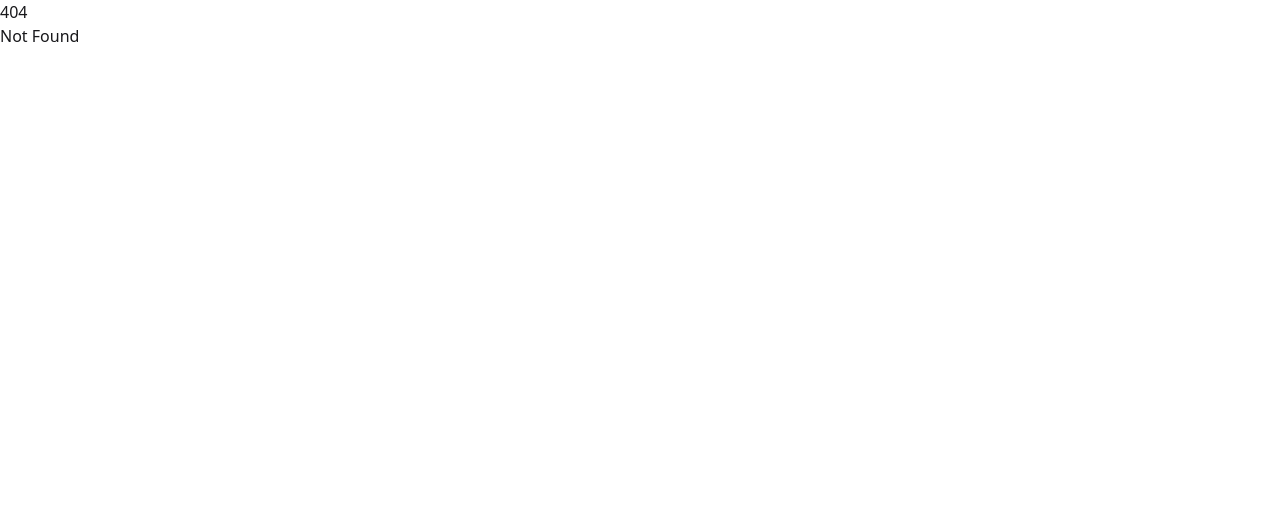
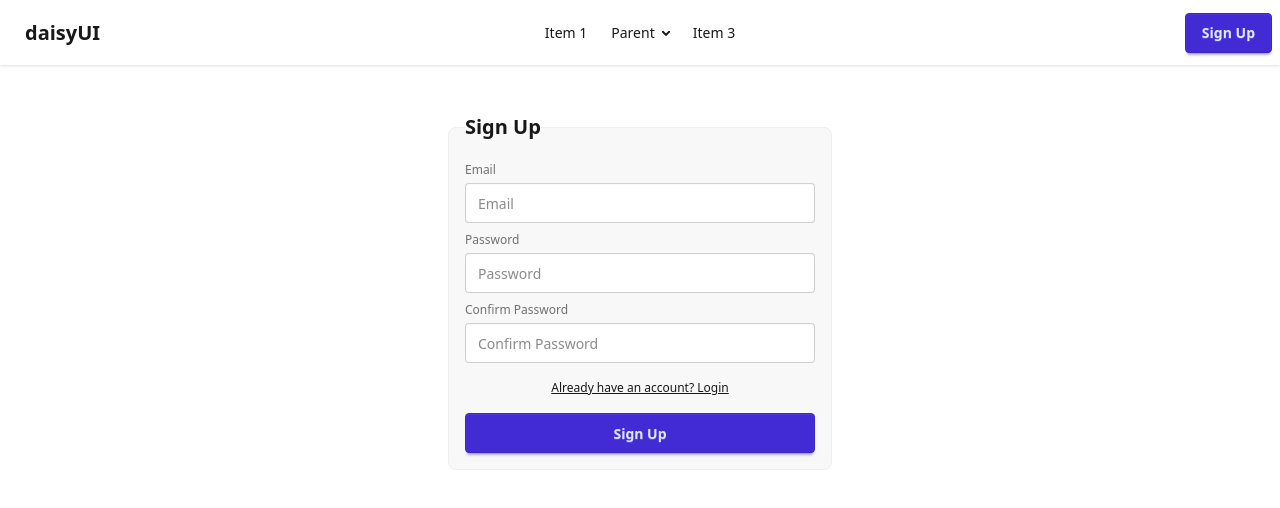
Before and after one commit to Oded2/EmberChat, a SvelteKit app: page /auth in a window 1280 px wide. Before the commit this address had no page. Shown: the top 508 px of the page. Built offline with nearby package versions, Linux system fonts and the light colour scheme; no server answers.

Commit message:
Implement authentication flow with Firebase and create UI components for login and signup

```diff
--- /dev/null
+++ b/src/lib/components/Auth.svelte
@@ -0,0 +1,65 @@
+<script lang="ts">
+	import Fieldset from '$lib/components/Fieldset.svelte';
+	import FieldsetInput from '$lib/components/FieldsetInput.svelte';
+	import { authHandlers } from '$lib/stores/fire';
+
+	let signUp = $state(true);
+	let email = $state('');
+	let password = $state('');
+	let confirmPass = $state('');
+	let inProgress = $state(false);
+
+	async function handleAuthenticate() {
+		inProgress = true;
+		try {
+			if (signUp) {
+				if (password != confirmPass) {
+					alert('Password does not match confirm password');
+					return;
+				}
+				await authHandlers.signup(email, password);
+			} else await authHandlers.login(email, password);
+		} catch (err) {
+			console.error(err);
+		} finally {
+			inProgress = false;
+		}
+	}
+</script>
+
+<form
+	onsubmit={(e) => {
+		e.preventDefault();
+		handleAuthenticate();
+	}}
+>
+	<Fieldset title={signUp ? 'Sign Up' : 'Login'}>
+		<FieldsetInput bind:value={email} label="Email" type="email" placeholder="Email" required
+		></FieldsetInput>
+		<FieldsetInput
+			bind:value={password}
+			label="Password"
+			type="password"
+			placeholder="Password"
+			required
+		></FieldsetInput>
+		{#if signUp}
+			<FieldsetInput
+				bind:value={confirmPass}
+				label="Confirm Password"
+				type="password"
+				placeholder="Confirm Password"
+				required
+			></FieldsetInput>
+		{/if}
+		<button
+			type="button"
+			onclick={() => (signUp = !signUp)}
+			class="mt-2 cursor-pointer font-extralight underline"
+			>{signUp ? 'Already have an account? Login' : "Don't have an account yet? Sign up"}</button
+		>
+		<button disabled={inProgress} type="submit" class="btn btn-primary mt-2"
+			>{signUp ? 'Sign Up' : 'Login'}</button
+		>
+	</Fieldset>
+</form>
--- /dev/null
+++ b/src/lib/components/Fieldset.svelte
@@ -0,0 +1,19 @@
+<script lang="ts">
+	import type { Snippet } from 'svelte';
+
+	interface Props {
+		title?: string;
+		children?: Snippet;
+	}
+
+	const { title, children }: Props = $props();
+</script>
+
+<fieldset class="bg-base-200 border-base-300 rounded-box fieldset mx-auto w-sm gap-2 border p-4">
+	{#if title}
+		<legend class="fieldset-legend text-xl">{title}</legend>
+	{/if}
+	{#if children}
+		{@render children()}
+	{/if}
+</fieldset>
--- /dev/null
+++ b/src/lib/components/FieldsetInput.svelte
@@ -0,0 +1,20 @@
+<script lang="ts">
+	import type { HTMLInputTypeAttribute } from 'svelte/elements';
+
+	interface Props {
+		label?: string;
+		type?: HTMLInputTypeAttribute;
+		placeholder?: string;
+		value?: string;
+		required?: boolean;
+	}
+
+	let { label, type, required, placeholder, value = $bindable() }: Props = $props();
+
+	const id = $props.id();
+</script>
+
+<div class="flex flex-col gap-1">
+	<label for={id} class="label">{label}</label>
+	<input {id} {required} {type} bind:value class="input w-full" {placeholder} />
+</div>
--- /dev/null
+++ b/src/lib/components/Navbar.svelte
@@ -0,0 +1,63 @@
+<script lang="ts">
+	import { authHandlers, authStore } from '$lib/stores/fire';
+</script>
+
+<div class="navbar bg-base-100 shadow-sm">
+	<div class="navbar-start">
+		<div class="dropdown">
+			<div tabindex="0" role="button" class="btn btn-ghost lg:hidden">
+				<svg
+					xmlns="http://www.w3.org/2000/svg"
+					class="h-5 w-5"
+					fill="none"
+					viewBox="0 0 24 24"
+					stroke="currentColor"
+				>
+					<path
+						stroke-linecap="round"
+						stroke-linejoin="round"
+						stroke-width="2"
+						d="M4 6h16M4 12h8m-8 6h16"
+					/>
+				</svg>
+			</div>
+			<ul
+				tabindex="0"
+				class="menu menu-sm dropdown-content bg-base-100 rounded-box z-1 mt-3 w-52 p-2 shadow"
+			>
+				<li><a>Item 1</a></li>
+				<li>
+					<a>Parent</a>
+					<ul class="p-2">
+						<li><a>Submenu 1</a></li>
+						<li><a>Submenu 2</a></li>
+					</ul>
+				</li>
+				<li><a>Item 3</a></li>
+			</ul>
+		</div>
+		<a class="btn btn-ghost text-xl">daisyUI</a>
+	</div>
+	<div class="navbar-center hidden lg:flex">
+		<ul class="menu menu-horizontal px-1">
+			<li><a>Item 1</a></li>
+			<li>
+				<details>
+					<summary>Parent</summary>
+					<ul class="p-2">
+						<li><a>Submenu 1</a></li>
+						<li><a>Submenu 2</a></li>
+					</ul>
+				</details>
+			</li>
+			<li><a>Item 3</a></li>
+		</ul>
+	</div>
+	<div class="navbar-end">
+		{#if $authStore.user}
+			<button onclick={authHandlers.signout} class="btn btn-primary">Logout</button>
+		{:else}
+			<a href="/auth" class="btn btn-primary">Sign Up</a>
+		{/if}
+	</div>
+</div>
--- a/src/lib/firebase/firebase.ts
+++ b/src/lib/firebase/firebase.ts
@@ -1,5 +1,5 @@
 // Import the functions you need from the SDKs you need
-import { deleteApp, getApp, getApps, initializeApp, type FirebaseApp } from 'firebase/app';
+import { deleteApp, getApp, getApps, initializeApp } from 'firebase/app';
 
 import {
 	PUBLIC_FIREBASE_API_KEY,
@@ -13,11 +13,7 @@ import {
 import { getFirestore } from 'firebase/firestore';
 import { getAuth } from 'firebase/auth';
 
-// TODO: Add SDKs for Firebase products that you want to use
-// https://firebase.google.com/docs/web/setup#available-libraries
-
-// Your web app's Firebase configuration
-// For Firebase JS SDK v7.20.0 and later, measurementId is optional
+// Firebase configuration
 const firebaseConfig = {
 	apiKey: PUBLIC_FIREBASE_API_KEY,
 	authDomain: PUBLIC_FIREBASE_AUTH_DOMAIN,
@@ -28,8 +24,16 @@ const firebaseConfig = {
 	measurementId: PUBLIC_FIREBASE_MEASUREMENT_ID
 };
 
-// Initialize Firebase
-const firebaseApp = initializeApp(firebaseConfig);
+// Initialize Firebase app
+let firebaseApp;
+if (!getApps().length) {
+	firebaseApp = initializeApp(firebaseConfig);
+} else {
+	firebaseApp = getApp();
+	deleteApp(firebaseApp);
+	firebaseApp = initializeApp(firebaseConfig);
+}
 
+// Export Firestore and Auth instances
 export const db = getFirestore(firebaseApp);
 export const auth = getAuth(firebaseApp);
--- /dev/null
+++ b/src/lib/stores/fire.ts
@@ -0,0 +1,23 @@
+import { auth } from '$lib/firebase/firebase';
+import { createUserWithEmailAndPassword, signInWithEmailAndPassword, signOut } from 'firebase/auth';
+import { writable, type Writable } from 'svelte/store';
+
+interface AuthStore {
+	user: any;
+	loading: boolean;
+	data: { [key: string]: any };
+}
+
+export const authStore: Writable<AuthStore> = writable({
+	user: null,
+	loading: true,
+	data: {}
+});
+
+export const authHandlers = {
+	signup: async (email: string, password: string) =>
+		await createUserWithEmailAndPassword(auth, email, password),
+	login: async (email: string, password: string) =>
+		await signInWithEmailAndPassword(auth, email, password),
+	signout: async () => signOut(auth)
+};
--- a/src/routes/+layout.svelte
+++ b/src/routes/+layout.svelte
@@ -1,7 +1,61 @@
 <script lang="ts">
+	import Navbar from '$lib/components/Navbar.svelte';
+	import { onMount } from 'svelte';
 	import '../app.css';
+	import { auth, db } from '$lib/firebase/firebase';
+	import { goto } from '$app/navigation';
+	import { doc, getDoc, setDoc } from 'firebase/firestore';
+	import { authStore } from '$lib/stores/fire';
 
 	const { children } = $props();
+
+	const nonAuthRoutes = ['/', '/auth'];
+
+	onMount(() => {
+		const unsubscribe = auth.onAuthStateChanged(async (user) => {
+			const currentPath = window.location.pathname;
+			if (!user && !nonAuthRoutes.includes(currentPath)) {
+				// The user is trying to access a protected page
+				goto('/');
+				return;
+			}
+			if (user) {
+				goto('/');
+			}
+			if (!user) {
+				return;
+			}
+			let dataToSetToStore;
+			const docRef = doc(db, 'users', user.uid);
+			const docSnap = await getDoc(docRef);
+			if (!docSnap.exists()) {
+				console.log('Creating User');
+				const userRef = doc(db, 'users', user.uid);
+				dataToSetToStore = {
+					email: user.email,
+					todos: []
+				};
+				await setDoc(userRef, dataToSetToStore, { merge: true });
+			} else {
+				console.log('Fetching User');
+				const userData = docSnap.data();
+				dataToSetToStore = userData;
+			}
+
+			authStore.update((curr) => {
+				return {
+					...curr,
+					user,
+					data: dataToSetToStore,
+					loading: false
+				};
+			});
+		});
+		return unsubscribe;
+	});
 </script>
 
-{@render children()}
+<Navbar></Navbar>
+<main class="container mx-auto py-10">
+	{@render children()}
+</main>
--- /dev/null
+++ b/src/routes/auth/+page.svelte
@@ -0,0 +1,5 @@
+<script lang="ts">
+	import Auth from '$lib/components/Auth.svelte';
+</script>
+
+<Auth></Auth>
```
